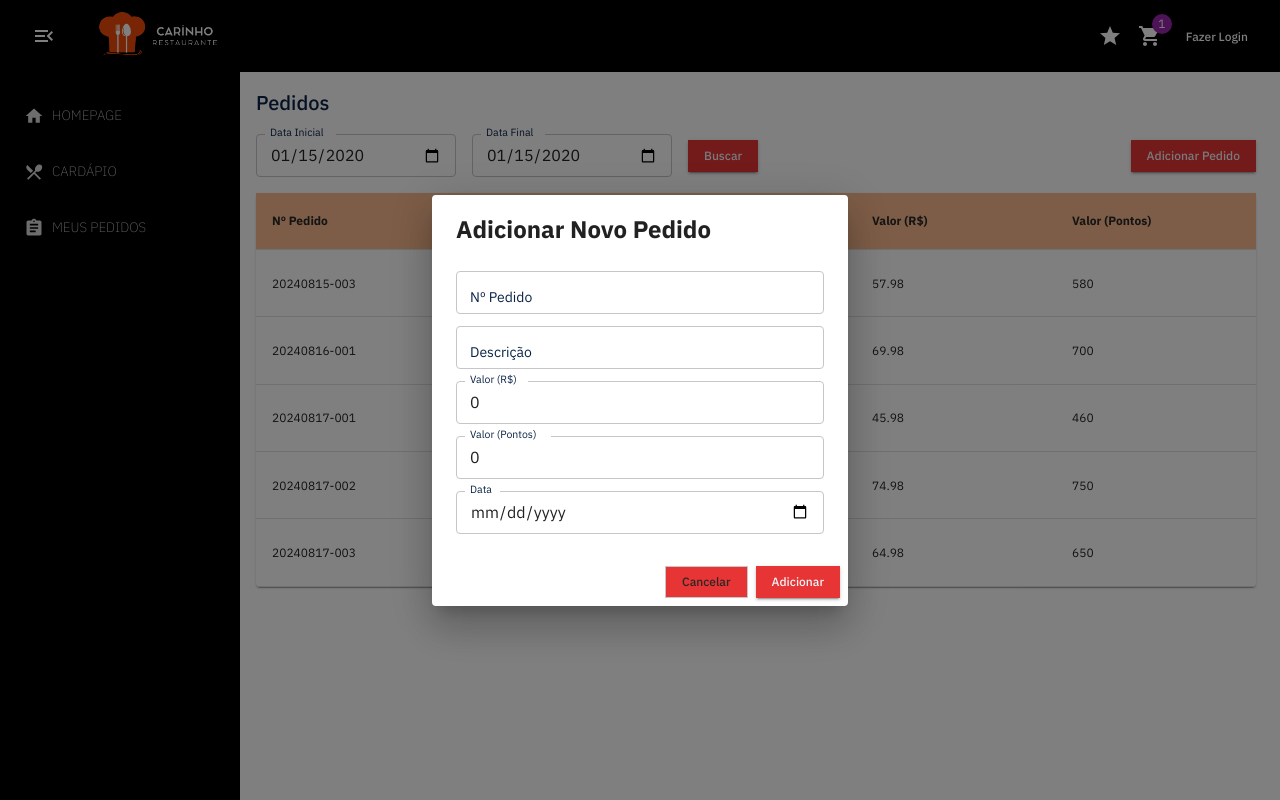
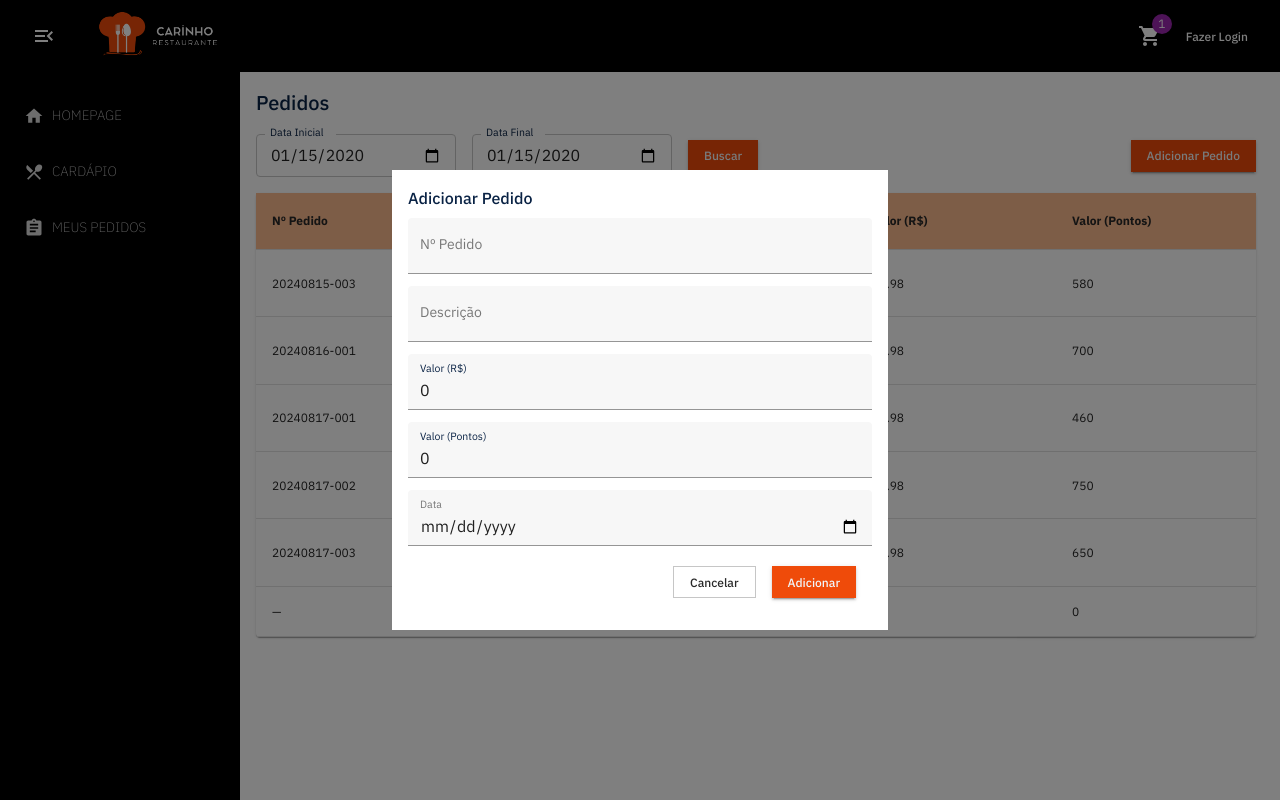
Before and after one commit to brunafeyh/projeto-esi, a React (Vite) app: page /pedidos in a window 1280 px wide. Both pictures are taken after typing "2020-01-15", "2020-01-15" into the empty fields and a click on the button "Adicionar Pedido". Built offline with nearby package versions, Linux system fonts and the light colour scheme; data requests are answered from the project's data file.

Commit message:
feat: changing styled

```diff
--- a/db.json
+++ b/db.json
@@ -479,6 +479,14 @@
       "valorPontos": 650,
       "data": "2024-08-17",
       "id": "cd0a"
+    },
+    {
+      "id": "097c",
+      "numeroPedido": "",
+      "descricao": "",
+      "valorReais": 0,
+      "valorPontos": 0,
+      "data": ""
     }
   ],
   "carrinho": [
--- a/src/components/forms/register/index.tsx
+++ b/src/components/forms/register/index.tsx
@@ -8,7 +8,6 @@ import { Visibility, VisibilityOff } from '@mui/icons-material';
 import { useAuth } from '../../../hooks/use-auth';
 import { ButtonLoginForm } from '../login/styles';
 import { credentialsSchema, RegisterCredentials } from '../../../types/auth';
-
 
 const RegisterForm: React.FC = () => {
   const { register } = useAuth();
@@ -31,11 +30,10 @@ const RegisterForm: React.FC = () => {
 
   const onSubmit = async (data: RegisterCredentials) => {
     try {
-      // Substitua o login por uma chamada para a função de registro
       const response = await register(data);
       if (response) {
         setRegistrationError(null);
-        navigate('/logins[');
+        navigate('/login');
         window.location.reload();
       } else {
         setRegistrationError('Erro ao registrar usuário');
--- a/src/components/menu/index.tsx
+++ b/src/components/menu/index.tsx
@@ -104,7 +104,9 @@ const Menu: React.FC = () => {
           </IconButton>
           <Stack direction="row" alignItems="center" flexGrow={1}>
             <Logo />
-            <Pontuation />
+            {isAuthenticated() && (
+              <Pontuation />)
+            }
             <CartButton
               cartItems={cartItems}
               onUpdateQuantity={handleUpdateQuantity}
--- /dev/null
+++ b/src/pages/pedidos/admin/styles.ts
@@ -0,0 +1,22 @@
+import { Button, ButtonProps, styled, Stack as StackMui, Typography, TypographyProps } from "@mui/material";
+import { FONT_WEIGHTS } from "../../../themes/fonts";
+
+export const ContainedButton = styled(Button)<ButtonProps>(({ theme }) => ({
+	fontSize: theme.spacing(1.5),
+	fontWeight: FONT_WEIGHTS.medium,
+	backgroundColor: '#EF4B0A',
+	'&:hover': {
+			backgroundColor: '#FFB79A',
+	},
+}))
+
+export const Stack = styled(StackMui)(({ theme }) => ({
+    padding: theme.spacing(2),
+    backgroundColor: theme.palette.unioeste.neutral.p10,
+    width: theme.spacing(62),
+}));
+export const ModalTitle = styled(Typography)<TypographyProps>(({ theme }) => ({
+	paddingLeft: theme.spacing(0),
+	fontSize: theme.spacing(2),
+	fontWeight: FONT_WEIGHTS.medium,
+}))
--- a/src/pages/pedidos/admin/table/index.tsx
+++ b/src/pages/pedidos/admin/table/index.tsx
@@ -1,12 +1,14 @@
-import React, { useState, useEffect } from 'react';
-import { TextField, Box, Dialog, DialogActions, DialogContent, DialogTitle } from '@mui/material';
-import axios from 'axios';
-import { toast } from 'react-toastify';
-import { apiBaseUrl } from '../../../../shared/api';
-import Table, { Column } from '../../../../components/table';
-import { Button } from '../../../../components/order/customer/style';
-import { TableRowBody } from '../../../../components/table/styles';
-import { TableCell } from '../../../../components/table-cell-business-proposal';
+import { useState, useEffect } from 'react'
+import { Box, Button } from '@mui/material'
+import axios from 'axios'
+import { toast } from 'react-toastify'
+import { apiBaseUrl } from '../../../../shared/api'
+import Table, { Column } from '../../../../components/table'
+import { TableRowBody } from '../../../../components/table/styles'
+import { TableCell } from '../../../../components/table-cell-business-proposal'
+import { Modal, useModal } from '../../../../components/modal'
+import { ContainedButton, ModalTitle, Stack } from '../styles'
+import { TextField } from '../../../../components/forms/login/styles'
 
 interface HistoricoPedido {
     id: string;
@@ -22,7 +24,7 @@ const AdminOrder: React.FC = () => {
     const [filteredPedidos, setFilteredPedidos] = useState<HistoricoPedido[]>([]);
     const [filterStartDate, setFilterStartDate] = useState<string>('');
     const [filterEndDate, setFilterEndDate] = useState<string>('');
-    const [open, setOpen] = useState(false);
+    const modalRef = useModal(); // Cria a referência para o Modal
     const [newOrder, setNewOrder] = useState<Partial<HistoricoPedido>>({
         numeroPedido: '',
         descricao: '',
@@ -70,11 +72,11 @@ const AdminOrder: React.FC = () => {
     };
 
     const handleOpen = () => {
-        setOpen(true);
+        modalRef.current?.openModal();
     };
 
     const handleClose = () => {
-        setOpen(false);
+        modalRef.current?.closeModal();
     };
 
     const handleInputChange = (event: React.ChangeEvent<HTMLInputElement>) => {
@@ -133,13 +135,13 @@ const AdminOrder: React.FC = () => {
                         }}
                         sx={{ mr: 2, width: '200px' }}
                     />
-                    <Button variant="contained" onClick={handleSearch}>
+                    <ContainedButton variant="contained" onClick={handleSearch}>
                         Buscar
-                    </Button>
+                    </ContainedButton>
                 </Box>
-                <Button variant="contained" onClick={handleOpen}>
+                <ContainedButton variant="contained" onClick={handleOpen}>
                     Adicionar Pedido
-                </Button>
+                </ContainedButton>
             </Box>
 
             <Table
@@ -156,16 +158,16 @@ const AdminOrder: React.FC = () => {
                 )}
             />
 
-            <Dialog open={open} onClose={handleClose}>
-                <DialogTitle>Adicionar Novo Pedido</DialogTitle>
-                <DialogContent>
+            <Modal ref={modalRef} title="Adicionar Novo Pedido">
+                <Stack>
+                    <ModalTitle>Adicionar Pedido</ModalTitle>
                     <TextField
                         autoFocus
                         margin="dense"
                         label="Nº Pedido"
                         type="text"
                         fullWidth
-                        variant="outlined"
+                        variant="filled"
                         name="numeroPedido"
                         value={newOrder.numeroPedido}
                         onChange={handleInputChange}
@@ -175,7 +177,7 @@ const AdminOrder: React.FC = () => {
                         label="Descrição"
                         type="text"
                         fullWidth
-                        variant="outlined"
+                        variant="filled"
                         name="descricao"
                         value={newOrder.descricao}
                         onChange={handleInputChange}
@@ -185,7 +187,7 @@ const AdminOrder: React.FC = () => {
                         label="Valor (R$)"
                         type="number"
                         fullWidth
-                        variant="outlined"
+                        variant="filled"
                         name="valorReais"
                         value={newOrder.valorReais}
                         onChange={handleInputChange}
@@ -195,7 +197,7 @@ const AdminOrder: React.FC = () => {
                         label="Valor (Pontos)"
                         type="number"
                         fullWidth
-                        variant="outlined"
+                        variant="filled"
                         name="valorPontos"
                         value={newOrder.valorPontos}
                         onChange={handleInputChange}
@@ -205,7 +207,7 @@ const AdminOrder: React.FC = () => {
                         label="Data"
                         type="date"
                         fullWidth
-                        variant="outlined"
+                        variant="filled"
                         name="data"
                         value={newOrder.data}
                         onChange={handleInputChange}
@@ -213,16 +215,17 @@ const AdminOrder: React.FC = () => {
                             shrink: true,
                         }}
                     />
-                </DialogContent>
-                <DialogActions>
+
+                <Box sx={{ display: 'flex', justifyContent: 'flex-end', p: 2 }}>
                     <Button onClick={handleClose} variant="outlined">
                         Cancelar
                     </Button>
-                    <Button onClick={handleAddOrder} variant="contained">
+                    <ContainedButton onClick={handleAddOrder} variant="contained" sx={{ ml: 2 }}>
                         Adicionar
-                    </Button>
-                </DialogActions>
-            </Dialog>
+                    </ContainedButton>
+                </Box>
+                </Stack>
+            </Modal>
         </Box>
     );
 };
--- a/src/themes/index.tsx
+++ b/src/themes/index.tsx
@@ -73,7 +73,7 @@ export const theme = createTheme({
 					fontWeight: FONT_WEIGHTS.medium,
 					padding: '8px 16px',
 					color: `${UNIOESTE_COLORS.primary.p10}`,
-					backgroundColor: `${UNIOESTE_COLORS.primary.p60}`,
+					backgroundColor: `${UNIOESTE_COLORS.error.p50}`,
 					transition: 'all .2s',
 					borderRadius: 0,
 					border: 'none',
@@ -84,6 +84,9 @@ export const theme = createTheme({
 
 						height: '1.5rem',
 					},
+					'&:hover': {
+						backgroundColor: '#FFB79A',
+				},
 				},
 			},
 			variants: [
@@ -94,8 +97,9 @@ export const theme = createTheme({
 						opacity: '.5',
 						color: `${UNIOESTE_COLORS.primary.p60} !important`,
 						'& :is(p, span, strong, svg)': {
-							fill: UNIOESTE_COLORS.primary.p60,
+							fill: UNIOESTE_COLORS.error.p50,
 						},
+
 					},
 				},
 				{
@@ -117,7 +121,7 @@ export const theme = createTheme({
 						color: `${UNIOESTE_COLORS.primary.p60}`,
 						backgroundColor: 'transparent',
 						'&:hover': {
-							backgroundColor: `${UNIOESTE_COLORS.primary.p10}`,
+							backgroundColor: `${UNIOESTE_COLORS.error.p10}`,
 						},
 					},
 				},
```
